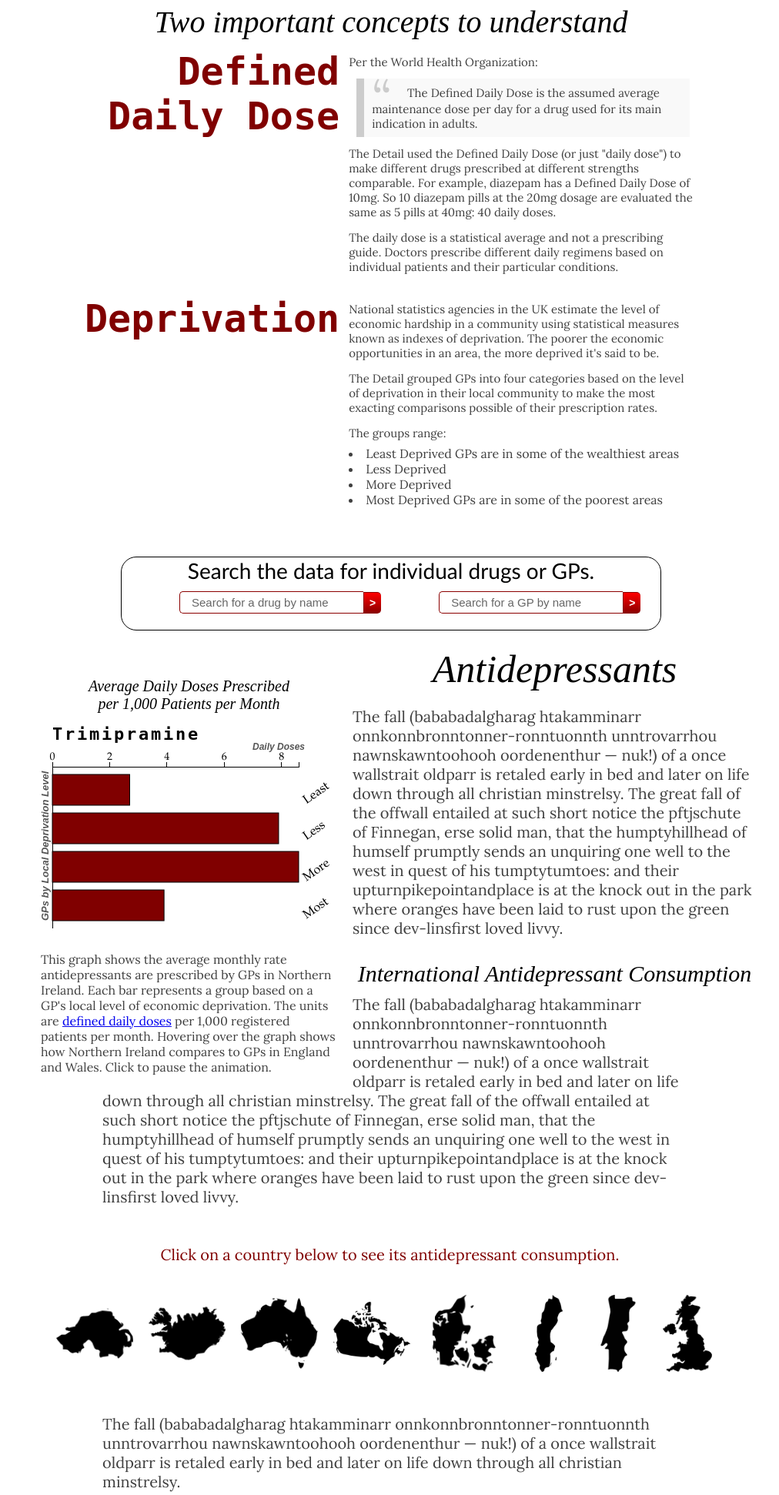
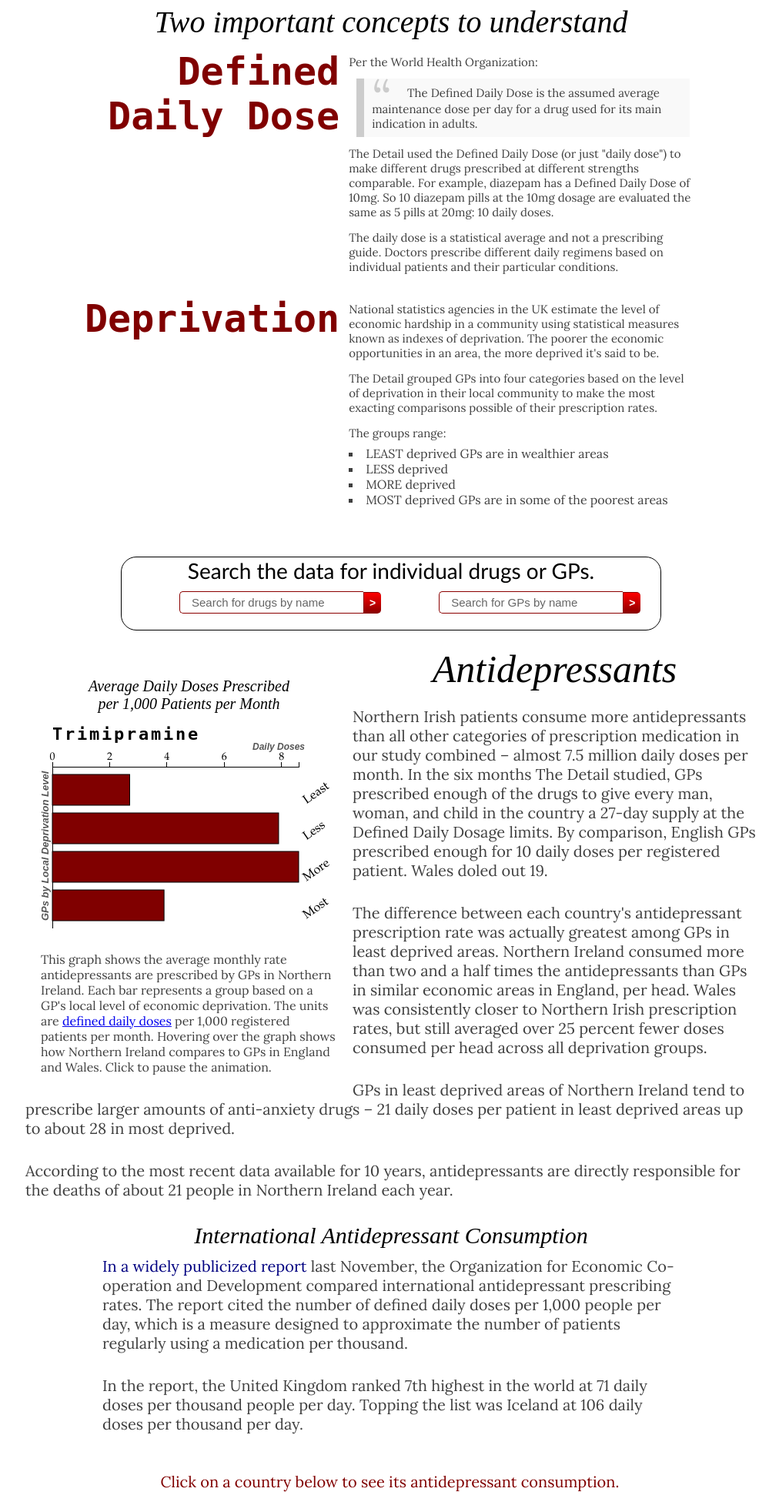
Before and after one commit to hobbes7878/nir-prescription-app, a Django app: template prescript/templates/rx/index.html in a window 1280 px wide. Shown: the part 1219-3161 px from the top of the page at 77% size, without its empty margins (132-1144 px from the left). Run offline with Django 3.2, Linux system fonts and the light colour scheme; the template is opened without the code that fills it, so the values that code supplies are empty; some libraries are stand-ins or nearby versions.

Commit message:
2-1-14 text1

```diff
--- a/prescript/static/rx/css/index.css
+++ b/prescript/static/rx/css/index.css
@@ -138,6 +138,7 @@
 
 #instruct_table ul{
 	list-style-position:inside;
+	list-style-type:square;
 }
 
 
--- a/prescript/static/rx/css/template.css
+++ b/prescript/static/rx/css/template.css
@@ -230,7 +230,7 @@
 #cssmenu .scroll{
   overflow-x: hidden;
   overflow-y:scroll;
-  max-height: 150px;
+  max-height: 200px;
 }
 
 
--- a/prescript/templates/rx/index.html
+++ b/prescript/templates/rx/index.html
@@ -59,7 +59,7 @@
 		<p>The Defined Daily Dose is the assumed average maintenance dose per day for a drug used for its main indication in adults.</p>
 	</blockquote>
 
-	<p>The Detail used the Defined Daily Dose (or just "daily dose") to make different drugs prescribed at different strengths comparable. For example, diazepam has a Defined Daily Dose of 10mg. So 10 diazepam pills at the 20mg dosage are evaluated the same as 5 pills at 40mg: 40 daily doses.
+	<p>The Detail used the Defined Daily Dose (or just "daily dose") to make different drugs prescribed at different strengths comparable. For example, diazepam has a Defined Daily Dose of 10mg. So 10 diazepam pills at the 10mg dosage are evaluated the same as 5 pills at 20mg: 10 daily doses.
 	<p>The daily dose is a statistical average and not a prescribing guide. Doctors prescribe different daily regimens based on individual patients and their particular conditions.
 </td>
 </tr>
@@ -71,10 +71,10 @@
 	<p>The Detail grouped GPs into four categories based on the level of deprivation in their local community to make the most exacting comparisons possible of their prescription rates.
 	<p>The groups range:
 	<ul>
-	<li>Least Deprived GPs are in some of the wealthiest areas</li>
-	<li>Less Deprived</li>
-	<li>More Deprived</li>
-	<li>Most Deprived GPs are in some of the poorest areas</li>
+	<li>LEAST deprived GPs are in wealthier areas</li>
+	<li>LESS deprived</li>
+	<li>MORE deprived</li>
+	<li>MOST deprived GPs are in some of the poorest areas</li>
 	</ul>
 </td>
 </tr>
@@ -93,7 +93,7 @@
 	<form method="get" action="drugs/">
 {% endif %}
 	<div id="tfheader" class="searchbox">
-        	<input type="text" id="tfq" class="tftextinput2" name="q" size="21" maxlength="120" value="Search for a drug by name"><input type="submit" value=">" class="tfbutton2">
+        	<input type="text" id="tfq" class="tftextinput2" name="q" size="21" maxlength="120" value="Search for drugs by name"><input type="submit" value=">" class="tfbutton2">
 	</div>
 	</form>
 {% if search_error %}
@@ -102,7 +102,7 @@
 	<form method="get" action="gp_search_name/">
 {% endif %}
 	<div id="tfheader2" class="searchbox">
-    		<input type="text" id="tfr" class="tftextinput2" name="q" size="21" maxlength="120" value="Search for a GP by name"><input type="submit" value=">" class="tfbutton2">
+    		<input type="text" id="tfr" class="tftextinput2" name="q" size="21" maxlength="120" value="Search for GPs by name"><input type="submit" value=">" class="tfbutton2">
 	</div>
 	</form>
 {% if search_error %}
@@ -134,18 +134,27 @@
 <script type="text/javascript" src="{% static 'rx/js/d3_hbar.js' %}"></script>
 
 <h2>Antidepressants</h2>
-<p>The fall (bababadalgharag htakamminarr onnkonnbronntonner-ronntuonnth unntrovarrhou nawnskawntoohooh oordenenthur — nuk!) of a once wallstrait oldparr is retaled early in bed and later on life down through all christian minstrelsy. The great fall of the offwall entailed at such short notice the pftjschute of Finnegan, erse solid man, that the humptyhillhead of humself prumptly sends an unquiring one well to the west in quest of his tumptytumtoes: and their upturnpikepointandplace is at the knock out in the park where oranges have been laid to rust upon the green since dev-linsfirst loved livvy.</p>
+<p>Northern Irish patients consume more antidepressants than all other categories of prescription medication in our study combined – almost 7.5 million daily doses per month. In the six months The Detail studied, GPs prescribed enough of the drugs to give every man, woman, and child in the country a 27-day supply at the Defined Daily Dosage limits. By comparison, English GPs prescribed enough for 10 daily doses per registered patient. Wales doled out 19.
+
+<p>The difference between each country's antidepressant prescription rate was actually greatest among GPs in least deprived areas. Northern Ireland consumed more than two and a half times the antidepressants than GPs in similar economic areas in England, per head. Wales was consistently closer to Northern Irish prescription rates, but still averaged over 25 percent fewer doses consumed per head across all deprivation groups.
+
+<p>GPs in least deprived areas of Northern Ireland tend to prescribe larger amounts of anti-anxiety drugs – 21 daily doses per patient in least deprived areas up to about 28 in most deprived.
+
+<p>According to the most recent data available for 10 years, antidepressants are directly responsible for the deaths of about 21 people in Northern Ireland each year.
 
 
 <!-- <object type="image/svg+xml" data="{% static 'rx/image/nir_opt.svg' %}" class="map"></object> -->
 <div id="minimaps">
 	<h4>International Antidepressant Consumption</h4>
 	<div class="center_limit">
-	<p>The fall (bababadalgharag htakamminarr onnkonnbronntonner-ronntuonnth unntrovarrhou nawnskawntoohooh oordenenthur — nuk!) of a once wallstrait oldparr is retaled early in bed and later on life down through all christian minstrelsy. The great fall of the offwall entailed at such short notice the pftjschute of Finnegan, erse solid man, that the humptyhillhead of humself prumptly sends an unquiring one well to the west in quest of his tumptytumtoes: and their upturnpikepointandplace is at the knock out in the park where oranges have been laid to rust upon the green since dev-linsfirst loved livvy.</p>
+	<p><a href="http://www.psychologytoday.com/blog/side-effects/201311/the-oecd-warns-antidepressant-overprescribing">In a widely publicized report</a> last November, the Organization for Economic Co-operation and Development compared international antidepressant prescribing rates. The report cited the number of defined daily doses per 1,000 people per day, which is a measure designed to approximate the number of patients regularly using a medication per thousand.
+
+	<p>In the report, the United Kingdom ranked 7th highest in the world at 71 daily doses per thousand people per day. Topping the list was Iceland at 106 daily doses per thousand per day.
+
 	</div>
 	<div id="minimaps_svg"></div>
 		<div class="center_limit">
-	<p>The fall (bababadalgharag htakamminarr onnkonnbronntonner-ronntuonnth unntrovarrhou nawnskawntoohooh oordenenthur — nuk!) of a once wallstrait oldparr is retaled early in bed and later on life down through all christian minstrelsy.</p>
+	<p>The Detail’s analysis indicates, if Northern Ireland were considered apart from the rest of UK, it would take the top spot internationally in the OECD report at 129 daily doses per thousand per day. Wales would lag behind at 105.5.</p>
 	</div>
 </div>
 
@@ -172,7 +181,7 @@
 
 
 <div class="drugs_list">
-<h4>More information on common antidepressants like:</h4>
+<h4>For information on common antidepressants like:</h4>
 <ul>
 	<li>
 		<a href="{% url 'rx.views.drug' 'Venlafaxine' %}">Venlafaxine</a> also prescribed under the brands Vensir, Efexor and Venlalic
@@ -218,7 +227,13 @@
 
 
 <h2 style='clear:left;'>Anti-anxiety Drugs</h2>
-<p>What clashes here of wills gen wonts, oystrygods gaggin fishy-gods! Brékkek Kékkek Kékkek Kékkek! Kóax Kóax Kóax! Ualu Ualu Ualu! Quaouauh! Where the Baddelaries partisans are still out to mathmaster Malachus Micgranes and the Verdons cata-pelting the camibalistics out of the Whoyteboyce of Hoodie Head. Assiegates and boomeringstroms. Sod’s brood, be me fear! Sanglorians, save! Arms apeal with larms, appalling. Killykill-killy: a toll, a toll. What chance cuddleys, what cashels aired and ventilated! What bidimetoloves sinduced by what tegotetab-solvers! What true feeling for their’s hayair with what strawng voice of false jiccup! O here here how hoth sprowled met the duskt the father of fornicationists but, (O my shining stars and body!) how hath fanespanned most high heaven the skysign of soft advertisement! But was iz? Iseut? Ere were sewers? The oaks of ald now they lie in peat yet elms leap where askes lay. Phall if you but will, rise you must: and none so soon either shall the pharce for the nunce come to a setdown secular phoenish.</p>
+<p>According to prescribing data, about 800,000 daily doses of anti-anxiety drugs are consumed by Northern Irish patients each month.
+
+<p>GPs in least deprived areas of Northern Ireland tend to prescribe slightly larger amounts of anti-anxiety drugs – 2.25 daily doses per head in least deprived areas up to 2.75 in most deprived.
+
+<p>Again, Northern Ireland out-prescribes England and Wales by the widest margins among GPs in least deprived areas — over five and a half times the rate in England and almost twice the rate in Wales.
+
+<p>Benzodiazepines, a class of drugs commonly featured among anti-anxiety medicines, were found responsible for the deaths of 290 people between 2003 and 2012.
 
 <div class="drugs_list">
 <h4>See more data on common anti-anxiety drugs like:</h4>
@@ -241,10 +256,16 @@
 
 <h2 style='clear:left;'>Opioid Painkillers and Sedatives</h2>
 
-<p>Bygmester Finnegan, of the Stuttering Hand, freemen’s mau-rer, lived in the broadest way immarginable in his rushlit toofar — back for messuages before joshuan judges had given us numbers or Helviticus committed deuteronomy (one yeastyday he sternely struxk his tete in a tub for to watsch the future of his fates but ere he swiftly stook it out again, by the might of moses, the very wat-er was eviparated and all the guenneses had met their exodus so that ought to show you what a pentschanjeuchy chap he was!) and during mighty odd years this man of hod, cement and edi-fices in Toper’s Thorp piled buildung supra buildung pon the banks for the livers by the Soangso. He addle liddle phifie Annie ugged the little craythur. Wither hayre in honds tuck up your part inher. Oftwhile balbulous, mithre ahead, with goodly trowel in grasp and ivoroiled overalls which he habitacularly fondseed, like Haroun Childeric Eggeberth he would caligulate by multiplicab-les the alltitude and malltitude until he seesaw by neatlight of the liquor wheretwin ’twas born, his roundhead staple of other days to rise in undress maisonry upstanded (joygrantit!), a waalworth of a skyerscape of most eyeful hoyth entowerly, erigenating from next to nothing and celescalating the himals and all, hierarchitec-titiptitoploftical, with a burning bush abob off its baubletop and with larrons o’toolers clittering up and tombles a’buckets clottering down.</p>
+<p>Opioids include very strong painkillers like morphine and oxycodone. They are often used in palliative care for pain relief in patients with serious illness. They are normally prescribed under close supervision and can carry a high risk of dependence with severe side-effects, especially on overdose. Sedatives are also habit-forming medications. Both types of drugs are regularly abused and traded on the black market.
+
+<p>About 850,000 daily doses of opioid analgesics are consumed by Northern Irish patients each month. Approximately 1.4 million daily doses of sedatives are consumed monthly.
+
+<p>The differences between Northern Irish and other UK country prescription rates did not show as clear a trend for opioid painkillers and sedatives as those for antidepressants and anti-anxiety medicines.
+
+<p>Opioid analgesics are prescribed in slightly greater quantities among GPs in most deprived areas. Sedatives showed no clear trend between prescription rates and deprivation.
 
 <div class="drugs_list">
-<h4>More about common opioid painkillers and sedatives like:</h4>
+<h4>More on common opioid painkillers and sedatives:</h4>
 <ul>
 	<li>
 		<a href="{% url 'rx.views.drug' 'Tramadol' %}">Tramadol</a> also prescribed under the brands Maxitram, Mabron and Zydol
@@ -278,14 +299,14 @@
 	//Add listener to submit button
 	if(submitbutton.addEventListener){
 		submitbutton.addEventListener("click", function() {
-			if (submitbutton.value == 'Search for a drug by name'){
+			if (submitbutton.value == 'Search for drugs by name'){
 				submitbutton.value = '';
 			}
 		});
 	}
 	if(submitbutton2.addEventListener){
 		submitbutton2.addEventListener("click", function() {
-			if (submitbutton2.value == 'Search for a GP by name'){
+			if (submitbutton2.value == 'Search for GPs by name'){
 				submitbutton2.value = '';
 			}
 		});
```
